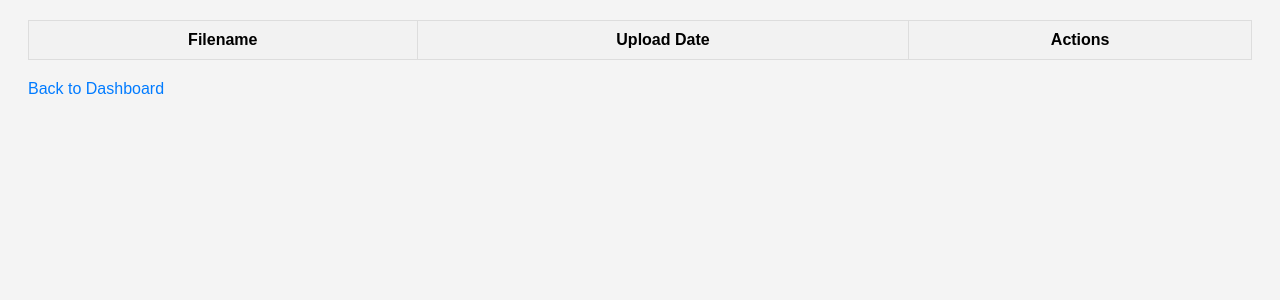
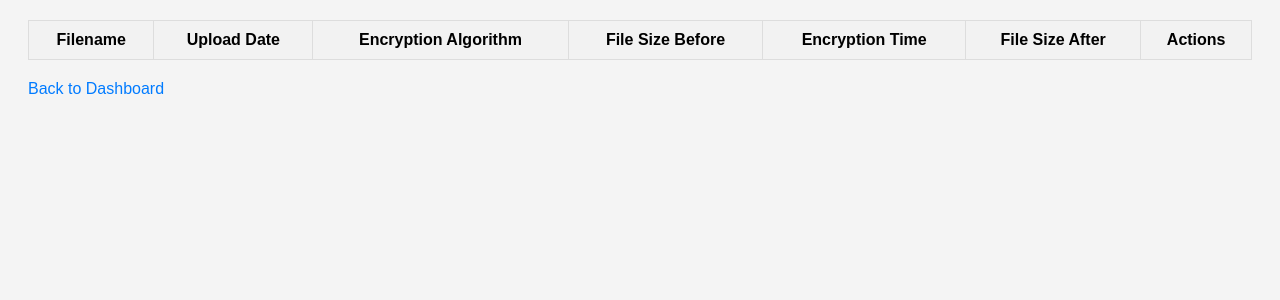
Before and after one commit to Anupamatilak21/Secure_File_Management, a Flask app: page /files in a window 1280 px wide. Shown: the part 128-428 px from the top of the page. Run offline with Flask 3, Linux system fonts and the light colour scheme; the visitor is signed in with stand-in values (Sample User, id 1); data that the repository does not hold is empty; some libraries are stand-ins or nearby versions.

Commit message:
Encryption updated

```diff
--- a/app.py
+++ b/app.py
@@ -1,6 +1,8 @@
 import os
 from flask import Flask, render_template, request, redirect, url_for, flash , send_file, session
-from Crypto.Cipher import AES
+from Crypto.Cipher import AES , DES
+from Crypto.Cipher import PKCS1_OAEP
+from Crypto.PublicKey import RSA
 from Crypto.Util.Padding import pad , unpad
 from Crypto.Random import get_random_bytes
 from werkzeug.security import check_password_hash , generate_password_hash
@@ -8,6 +10,7 @@ from werkzeug.utils import secure_filename
 from flask_mysqldb import MySQL
 import mysql.connector
 import MySQLdb.cursors
+import time
 
 app = Flask(__name__)
 
@@ -35,7 +38,7 @@ app.config['MYSQL_DB'] = 'secure_file_sharing'
 
 mysql = MySQL(app)
 
-
+### HOME
 
 @app.route('/')
 def home():
@@ -44,6 +47,10 @@ def home():
     else:
         return render_template('home.html')
 
+
+### DASHBOARD
+
+
 @app.route('/dashboard')
 def dashboard():
     if 'user_id' not in session:
@@ -51,6 +58,10 @@ def dashboard():
         return redirect(url_for('login'))
 
     return render_template('dashboard.html' , username = session.get('username'))
+
+
+### LOGIN EXISTNG USERS
+
 
 @app.route('/login',methods=['GET','POST'])
 def login():
@@ -75,12 +86,20 @@ def login():
 
     return render_template('login.html')
 
+
+### LOGOUT FEATURE
+
+
 @app.route('/logout')
 def logout():
     session.pop('user_id', None)
     session.pop('username', None)
     flash('Logged out successfully.')
     return redirect(url_for('home'))
+
+
+### REGISTERING NEW USERS
+
 
 @app.route('/register', methods=['GET', 'POST'])
 def register():
@@ -110,6 +129,10 @@ def register():
 
     return render_template('register.html')
 
+
+### UPLOAD FEATURE
+
+
 @app.route('/upload', methods= ['GET','POST'])
 def upload():
 
@@ -123,40 +146,105 @@ def upload():
             return redirect(request.url)
 
         file = request.files['file']
+        encryption_method = request.form.get('encryption_method')  # 'AES', 'DES', or 'RSA'
 
         if file.filename == '':
             flash('No selected file. Please choose a file to upload.')
             return redirect(request.url)
 
-        if file:
-            # Generating AES key and IV
-            key = get_random_bytes(16)  # 16 bytes for AES-128
-            cipher = AES.new(key, AES.MODE_CBC)
-            iv = cipher.iv
-
-            #Reading file data and encrypt
+        if file and encryption_method:
             file_data = file.read()
-            encrypted_data = cipher.encrypt(pad(file_data, AES.block_size))
-
-            # Save encrypted file
             filename = secure_filename(file.filename)
             encrypted_filepath = os.path.join(app.config['UPLOAD_FOLDER'], filename)
-            with open(encrypted_filepath, 'wb') as f:
-                f.write(encrypted_data)
 
-            user_id = session['user_id']  #Get the user_id of the logged-in user
+            # Variables declared
+            encryption_key = None
+            iv = None
+            private_key = None
+            file_size_before = len(file_data)
+            file_size_after = None
+            encryption_time = None
 
-            cur = mysql.connection.cursor()
-            cur.execute(
-                "INSERT INTO files (filename, filepath, encryption_key, iv ,user_id) VALUES (%s, %s, %s, %s, %s)",(filename, encrypted_filepath , key.hex(), iv.hex(), user_id)
-            )
-            mysql.connection.commit()
-            cur.close()
+            try:
+                start_time = time.time()
+                if encryption_method == 'AES':
+                    # AES Encryption
+                    encryption_key = get_random_bytes(16)  # AES key: 16 bytes
+                    cipher = AES.new(encryption_key, AES.MODE_CBC)
+                    iv = cipher.iv
+                    encrypted_data = cipher.encrypt(pad(file_data, AES.block_size))
 
-            flash(f"File {filename} uploaded successfully !")
-            return redirect(url_for('upload'))
+                elif encryption_method == 'DES':
+                    # DES Encryption
+                    encryption_key = get_random_bytes(8)  # DES key: 8 bytes
+                    cipher = DES.new(encryption_key, DES.MODE_CBC)
+                    iv = cipher.iv
+                    encrypted_data = cipher.encrypt(pad(file_data, DES.block_size))
+
+                elif encryption_method == 'RSA':
+                    # RSA Encryption
+                    key_pair = RSA.generate(2048)  # Generate RSA keys
+                    public_key = key_pair.publickey()
+                    private_key = key_pair.export_key().decode()  # PEM format
+
+                    # Generate AES key for symmetric encryption (AES-256)
+                    aes_key = get_random_bytes(32)  # AES-256 key size
+                    cipher_aes = AES.new(aes_key, AES.MODE_CBC)
+                    iv = cipher_aes.iv  # AES initialization vector (IV)
+
+                    # Encrypt the file data using AES (symmetric encryption)
+                    encrypted_data = cipher_aes.encrypt(pad(file_data, AES.block_size))
+
+                    # Encrypt the AES key with RSA
+                    cipher_rsa = PKCS1_OAEP.new(public_key)
+                    encrypted_aes_key = cipher_rsa.encrypt(aes_key)  # Encrypt the AES key with RSA
+
+                    # Store the encrypted file and encrypted AES key (along with the IV)
+                    filename = secure_filename(file.filename)
+                    encrypted_filepath = os.path.join(app.config['UPLOAD_FOLDER'], filename)
+
+                else:
+                    flash('Invalid encryption method selected.')
+                    return redirect(request.url)
+
+                encryption_time = time.time() - start_time
+                file_size_after = len(encrypted_data)
+
+                # Save encrypted file
+                with open(encrypted_filepath, 'wb') as f:
+                    f.write(encrypted_data)
+
+                user_id = session['user_id']  #Get the user_id of the logged-in user
+
+                cur = mysql.connection.cursor()
+                cur.execute(
+                    "INSERT INTO files (filename, filepath, encryption_key, iv, private_key, encryption_method, file_size_before, file_size_after, encryption_time, user_id) VALUES (%s, %s, %s, %s, %s, %s, %s, %s, %s, %s)",
+                    (filename,
+                        encrypted_filepath,
+                        encryption_key.hex() if encryption_key else None,
+                        iv.hex() if iv else None,
+                        private_key,
+                        encryption_method,
+                        file_size_before,
+                        file_size_after,
+                        encryption_time,
+                        user_id
+                    )
+                )
+                mysql.connection.commit()
+                cur.close()
+
+                flash(f"File {filename} uploaded successfully !")
+                return redirect(url_for('upload'))
+
+            except Exception as e:
+                flash(f"Error during encryption: {e}")
+                return redirect(request.url)
 
     return render_template('upload.html')
+
+
+### FILE LISTING INTERFACE
 
 
 @app.route('/files')
@@ -169,11 +257,14 @@ def files():
     user_id = session['user_id']
 
     cur = mysql.connection.cursor(MySQLdb.cursors.DictCursor)
-    cur.execute("SELECT * FROM files WHERE user_id = %s", (user_id,))
+    cur.execute("SELECT id, filename, uploaded_at, encryption_method, file_size_before, encryption_time, file_size_after FROM files WHERE user_id = %s", (user_id,))
     uploaded_files = cur.fetchall()
     cur.close()
 
     return render_template('files.html', files=uploaded_files)
+
+
+### DOWNLOAD FEATURE
 
 
 @app.route('/download/<int:file_id>')
@@ -181,46 +272,78 @@ def download(file_id):
     cur = mysql.connection.cursor(MySQLdb.cursors.DictCursor)
 
     #Fetching files and encryption data
-    cur.execute("SELECT filepath, filename, encryption_key, iv FROM files WHERE id = %s", (file_id,))
+    cur.execute("SELECT filepath, filename, encryption_key, iv, encryption_method FROM files WHERE id = %s", (file_id,))
     file_data = cur.fetchone()
     cur.close()
 
-    if file_data:
-        file_path = file_data['filepath']
-        encryption_key = bytes.fromhex(file_data['encryption_key'])
-        iv = bytes.fromhex(file_data['iv'])
+    if not file_data:
+        flash('File not found')
+        return redirect(url_for('files'))
 
-        if not file_path or not encryption_key or not iv:
-            flash('Missing encryption key, IV, or file path.')
+    file_path = file_data['filepath']
+    encryption_method = file_data['encryption_method']
+    encryption_key = file_data['encryption_key']
+    iv = file_data['iv']
+
+    if not file_path or not os.path.exists(file_path):
+        flash('File path is invalid or the file does not exist.')
+        return redirect(url_for('files'))
+
+
+    try:
+        # Reading the encrypted file
+        with open(file_path, 'rb') as f:
+            encrypted_data = f.read()
+
+        decrypted_data =None
+
+        if encryption_method == 'AES':
+            if not encryption_key or not iv:
+                flash('Missing encryption key or IV for AES.')
+                return redirect(url_for('files'))
+            cipher = AES.new(bytes.fromhex(encryption_key), AES.MODE_CBC, bytes.fromhex(iv))
+            decrypted_data = unpad(cipher.decrypt(encrypted_data), AES.block_size)
+
+        elif encryption_method == 'DES':
+            if not encryption_key or not iv:
+                flash('Missing encryption key or IV for DES.')
+                return redirect(url_for('files'))
+            cipher = DES.new(bytes.fromhex(encryption_key), DES.MODE_CBC, bytes.fromhex(iv))
+            decrypted_data = unpad(cipher.decrypt(encrypted_data), DES.block_size)
+
+        elif encryption_method == 'RSA':
+            if not private_key:
+                flash('Missing private key for RSA decryption.')
+                return redirect(url_for('files'))
+            # Decrypt the AES key with RSA
+            private_key = RSA.import_key(bytes.fromhex(private_key))
+            cipher_rsa = PKCS1_OAEP.new(private_key)
+            decrypted_aes_key = cipher_rsa.decrypt(bytes.fromhex(encryption_key))  # encrypted AES key from DB
+
+            # Decrypt the file using the decrypted AES key
+            cipher_aes = AES.new(decrypted_aes_key, AES.MODE_CBC, bytes.fromhex(iv))  # iv is from DB
+            decrypted_data = unpad(cipher_aes.decrypt(encrypted_data), AES.block_size)
+
+        else:
+            flash('Unsupported encryption method.')
             return redirect(url_for('files'))
 
-        try:
-            # Decrypting file
-            with open(file_path, 'rb') as f:
-                encrypted_data = f.read()
+        decrypted_filename = f"decrypted_{os.path.basename(file_path)}"
+        decrypted_filepath = os.path.join('uploads', decrypted_filename)
 
-            # Create AES cipher using the encryption key and IV
-            cipher = AES.new(encryption_key, AES.MODE_CBC, iv)
-            decrypted_data = unpad(cipher.decrypt(encrypted_data), AES.block_size)
+        with open(decrypted_filepath, 'wb') as f:
+            f.write(decrypted_data)
 
-            decrypted_filename = f"decrypted_{os.path.basename(file_path)}"
-            decrypted_filepath = os.path.join('uploads', decrypted_filename)
-
-            with open(decrypted_filepath, 'wb') as f:
-                f.write(decrypted_data)
-
-            #return send_file(decrypted_filepath, as_attachment=True, download_name=decrypted_filename)
-            flash(f"File {decrypted_filename} has been downloaded successfully!")
-            return redirect(url_for('files'))
-
-        except Exception as e:
-            flash(f"Error during decryption: {str(e)}")
-            return redirect(url_for('files'))
-
-    else:
-        flash('File not found.')
+        #return send_file(decrypted_filepath, as_attachment=True, download_name=decrypted_filename)
+        flash(f"File {decrypted_filename} has been downloaded successfully!")
         return redirect(url_for('files'))
 
+    except Exception as e:
+        flash(f"Error during decryption: {str(e)}")
+        return redirect(url_for('files'))
+
+
+### DELETE FEATURE
 
 
 @app.route('/delete/<int:file_id>', methods=['POST'])
--- a/templates/files.html
+++ b/templates/files.html
@@ -16,6 +16,10 @@
             <tr>
                 <th>Filename</th>
                 <th>Upload Date</th>
+                <th>Encryption Algorithm</th>
+                <th>File Size Before</th>
+                <th>Encryption Time</th>
+                <th>File Size After</th>
                 <th>Actions</th>
             </tr>
         </thead>
@@ -24,6 +28,10 @@
             <tr>
                 <td>{{ file['filename'] }}</td>
                 <td>{{ file['uploaded_at'] }}</td>
+                <td>{{ file['encryption_method']}}</td>
+                <td>{{ file['file_size_before'] }} bytes</td>
+                <td>{{ file['encryption_time'] }} seconds</td>
+                <td>{{ file['file_size_after'] }} bytes</td>
                 <td>
                     <div class="file-actions">
                         <a href="{{ url_for('download', file_id=file.id) }}" class="btn btn-primary">Download</a>
```
Also changed, not shown: main.js (+5 -6 lines), templates/upload.html (+7 -0 lines).
